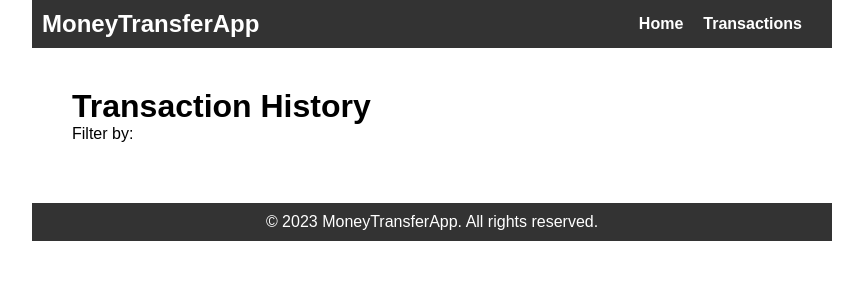
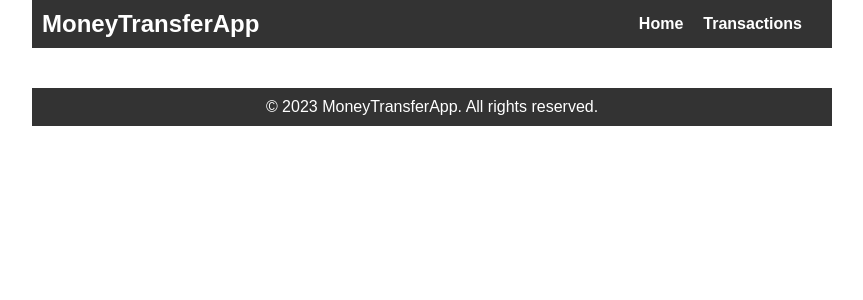
Before and after one commit to damoxify/money-transfer-app-frontend, a React (Create React App) app: page /FundsTransfer in a window 1280 px wide. Shown: the top 300 px of the page, without its empty margins (208-1071 px from the left). Built offline with nearby package versions, Linux system fonts and the light colour scheme.

Commit message:
feat: Integrate Beneficiaries components into App.js

```diff
--- a/package.json
+++ b/package.json
@@ -8,6 +8,7 @@
     "@testing-library/user-event": "^13.5.0",
     "react": "^18.2.0",
     "react-dom": "^18.2.0",
+    "react-router-dom": "5.2",
     "react-scripts": "5.0.1",
     "web-vitals": "^2.1.4"
   },
--- a/src/App.js
+++ b/src/App.js
@@ -1,24 +1,34 @@
-// App.js
-
 import React from 'react';
-import { TransactionProvider } from './context/TransactionContext';
+import { BrowserRouter as Router, Route, Switch } from 'react-router-dom';
+import BeneficiariesList from './components/beneficiaries/BeneficiariesList';
+import AddBeneficiaryForm from './components/beneficiaries/AddBeneficiaryForm';
 import TransactionHistoryPage from './components/transactions/TransactionHistoryPage';
 import Header from './common/Header';
 import Footer from './common/Footer';
 import './styles/global.css';
+import { BeneficiariesProvider } from './context/BeneficiariesContext';
+import { TransactionProvider } from './context/TransactionContext';
 
 const App = () => {
   return (
+    <Router>
+      <BeneficiariesProvider>
         <TransactionProvider>
           <div className="app">
             <Header />
             <main className="main-content">
-          {/* Your other components */}
-          <TransactionHistoryPage />
+              <Switch>
+                <Route path="/beneficiaries" component={BeneficiariesList} />
+                <Route path="/add-beneficiary" component={AddBeneficiaryForm} />
+                <Route path="/transactions" component={TransactionHistoryPage} />
+                <Route exact path="/" component={TransactionHistoryPage} />
+              </Switch>
             </main>
             <Footer />
           </div>
         </TransactionProvider>
+      </BeneficiariesProvider>
+    </Router>
   );
 };
 
```
Also changed, not shown: 1 other file (tests, documents, lock files or other folders). Lines whose indentation alone changed are shown as unchanged.
